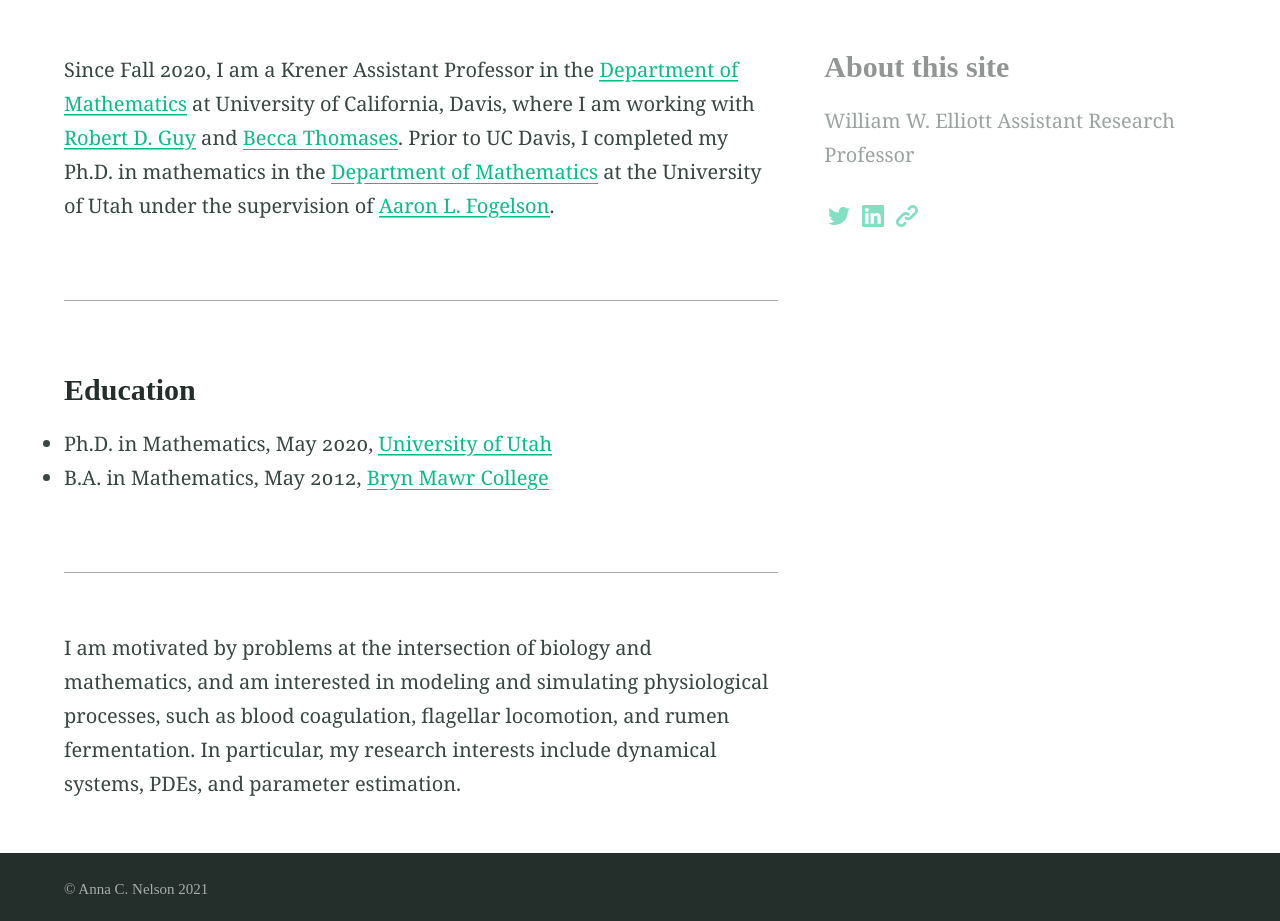
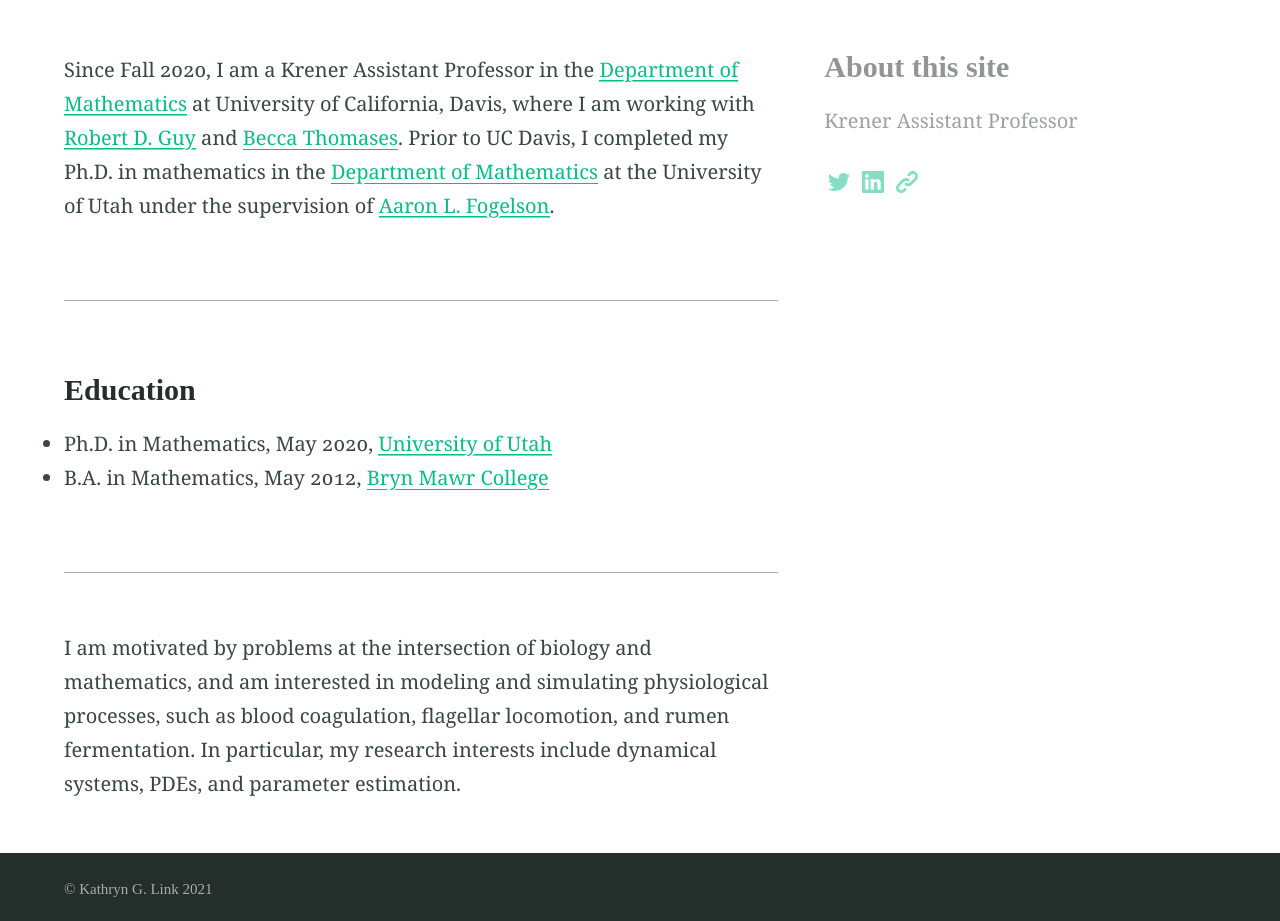
Before and after one commit to kathrynglink/kathrynglink.github.io, a Jekyll site: the page built from index.md, in a window 1280 px wide. Shown: the part 390-1311 px from the top of the page. Built offline with Jekyll 4.4.1, drawn with Linux system fonts in a browser that asks for light colours.

Commit message:
Update _config.yml

```diff
--- a/_config.yml
+++ b/_config.yml
@@ -39,13 +39,13 @@ paginate: 2 # jekyll-paginate > items per page
 paginate_path: blog/page:num # jekyll-paginate > blog page
 jekyll-mentions: https://twitter.com # jekyll-mentions > service used when @replying
 twitter:
-  username: anna_c_nelson # jekyll-seo-tag > Owners twitter username
-author: AnnaNelson # jekyll-seo-tag > default author
+  username: KathrynLink12 # jekyll-seo-tag > Owners twitter username
+author: KathrynGLink # jekyll-seo-tag > default author
 social: # jekyll-seo-tag > social overrides
-  name: Anna C. Nelson # jekyll-seo-tag > real name
+  name: Kathryn G. Link # jekyll-seo-tag > real name
   links:  # jekyll-seo-tag > social aliases (sameAs)
-    - https://twitter.com/anna_c_nelson
-    - https://www.linkedin.com/in/anna-nelson-a4308316a
+    - https://twitter.com/KathrynLink12
+    - https://www.linkedin.com/in/kathryn-g-link-077b03200
 # markdown: CommonMark # Markdown parse settings, CommonMark performs slightly better an others in build time
 # commonmark:
   # options: ["SMART", "FOOTNOTES"]
@@ -91,13 +91,13 @@ defaults:
 # 7. Site settings
 encoding: utf-8 # Make sure the encoding is right
 lang: en-GB # Set the site language
-title: "Anna C. Nelson" # Site name or title, also used in jekyll-seo-tag
+title: "Kathryn G. Link" # Site name or title, also used in jekyll-seo-tag
 #logo: "/assets/logos/logo.svg" # Site logo, also used in jekyll-seo-tag
-description: "William W. Elliott Assistant Research Professor" # Site description and default description, also used in jekyll-seo-tag
+description: "Krener Assistant Professor" # Site description and default description, also used in jekyll-seo-tag
 #url: # Site url, also used in jekyll-seo-tag
 baseurl: ""
-repo: "https://github.com/annacnelson/annacnelson"
-email: "anelson@math.duke.edu"
+repo: "https://github.com/kathrynglink/kathrynglink"
+email: "klink@math.ucdavis.edu"
 # disqus: "alembic-1" # Blog post comments, uncomment the option and set the site ID from your Disqus account
 # date_format: "%-d %B %Y" # Blog post date formatting using placeholder formatting
 # google_analytics: ""
@@ -133,10 +133,10 @@ navigation_footer:
   url:
 
 social_links: # Appears in sidebar. Set the urls then uncomment and comment out as desired
-  Twitter: https://twitter.com/anna_c_nelson
-  LinkedIn: https://www.linkedin.com/in/anna-nelson-a4308316a
+  Twitter: https://twitter.com/KathrynLink12
+  LinkedIn: https://www.linkedin.com/in/kathryn-g-link-077b03200
  # GitHub: https://github.com/daviddarnes
-  link: https://scholars.duke.edu/person/anna.nelson
+  link: https://www.math.ucdavis.edu/people/acad_assoc
  # RSS: /feed.xml
 
 sharing_links: # Appear at the bottom of single blog posts, add as desired. The value can be 'true' or the desired button colour
```
